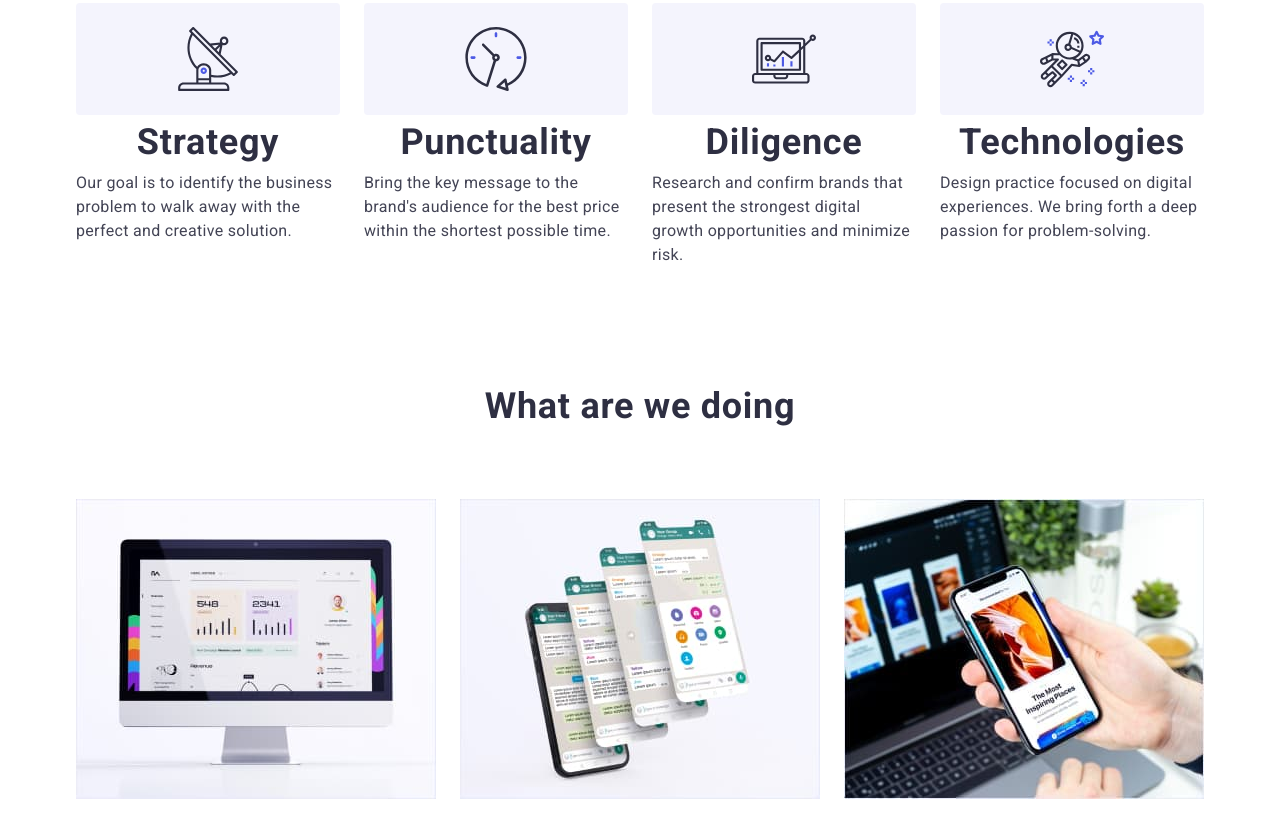
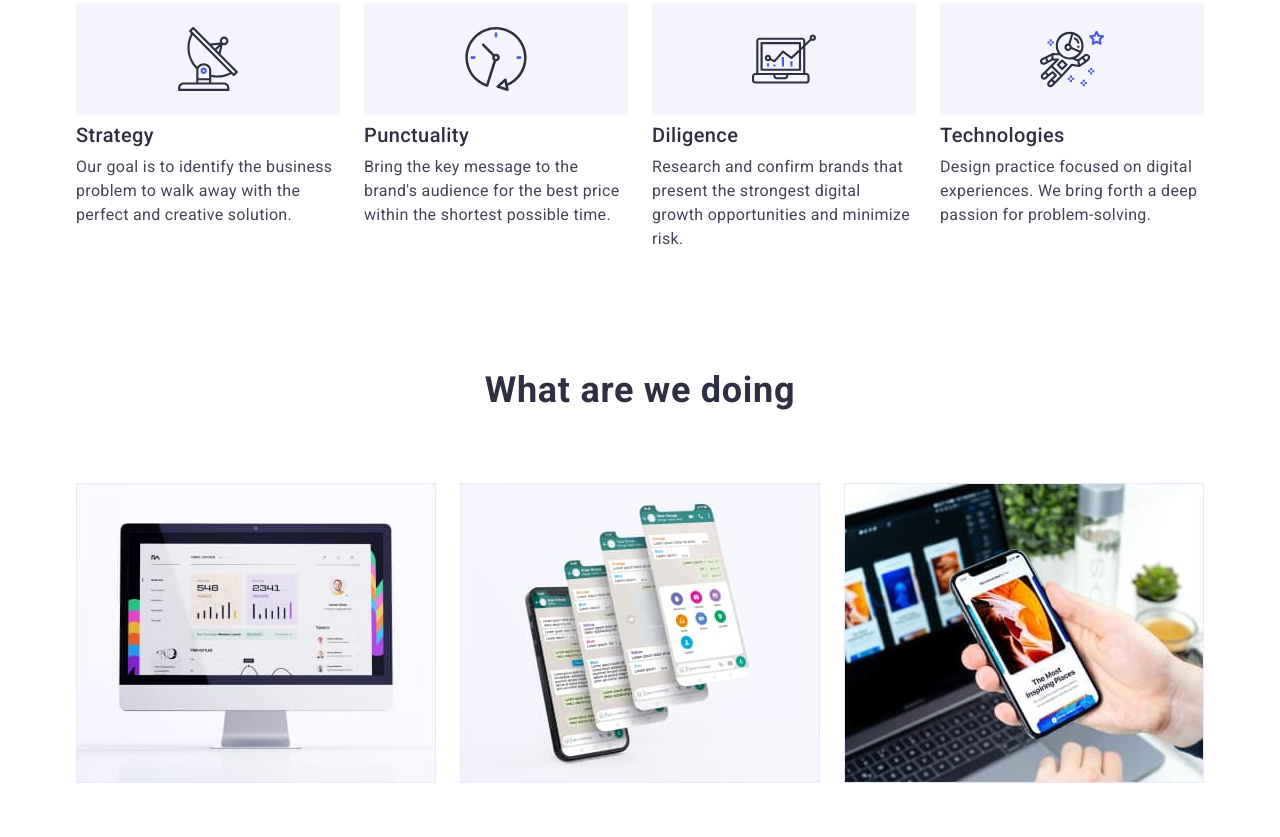
Before and after one commit to ProManSkill/goit-markup-hw-07, a plain HTML site: page index.html in a window 1280 px wide. Shown: the part 819-1656 px from the top of the page. Drawn offline with nearby package versions, Linux system fonts and the light colour scheme.

Commit message:
feature title size

```diff
--- a/css/desktop.css
+++ b/css/desktop.css
@@ -47,11 +47,10 @@
             max-width: 264px;
             }
             .feature-containers .title{margin-top: 8px;
-                font-weight: 700;
-                font-size: 36px;
-                line-height: 1.11;
-                text-align: center;
-                letter-spacing: 0.02em;}
+                font-weight: 500;
+            font-size: 20px;
+            line-height: 1.2;
+                }
 
                 .feature-list .subtitle{
                     font-weight: 400;}
--- a/css/tablet.css
+++ b/css/tablet.css
@@ -112,6 +112,7 @@
             gap: 72px 24px;
         }
         .feature-containers .title{
+
             text-align: left;
         }
         .team-list{
```
